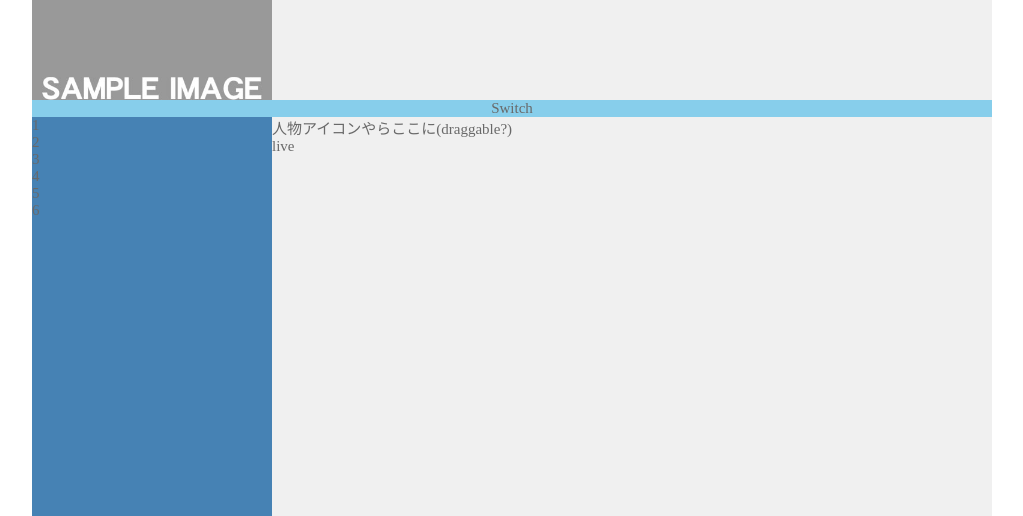
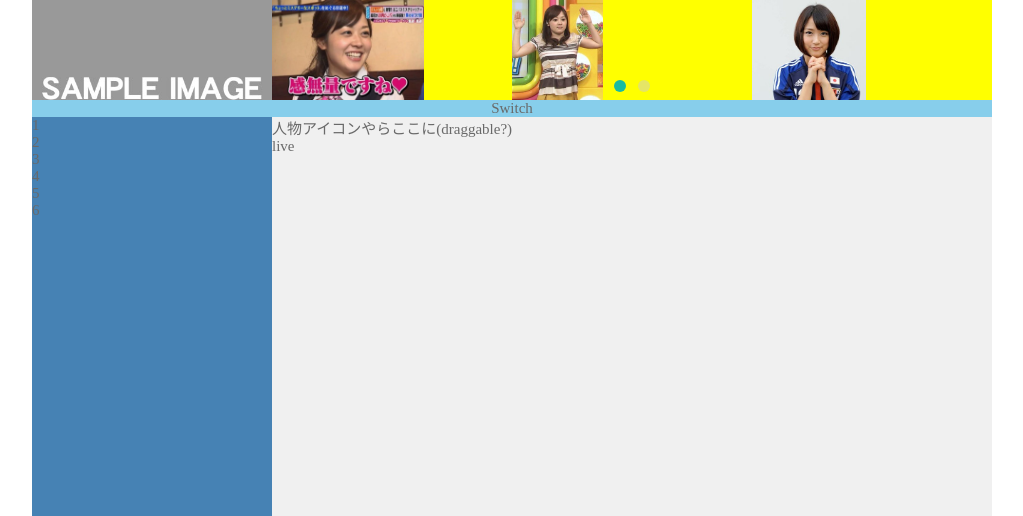
Before and after one commit to codeCrystalgeysers/halcinema, a PHP site: page / in a window 1280 px wide. Shown: the part 100-616 px from the top of the page, without its empty margins (128-1151 px from the left). Run offline with PHP 8.4, Linux system fonts and the light colour scheme.

Commit message:
若菜　映画リスト追加分
jquery反映されてないと思う

```diff
--- a/foot.php
+++ b/foot.php
@@ -62,6 +62,4 @@
     </nav>
     <section id="copyright"><p>Copyright &copy;codeCrstalgeysers All rights reserved.</p></section>
 </footer>
-<script src="js/jq2min.js"></script>
-<script src="js/common.js"></script>
 </html>
--- a/index.php
+++ b/index.php
@@ -2,6 +2,8 @@
 <meta charset="UTF-8">
 <meta name="Author" content="codeCrystalgeysers">
 <meta name="Keywords" content="HALCinema, ハルシネマ, 映画, えいが">
+<script src="js/jq2min.js"></script>
+<script src="js/common.js"></script>
 <script src="js/index.js"></script>
 <script src="js/topSlider.js"></script>
 <link rel="stylesheet" type="text/css" href="css/common.css">
@@ -19,7 +21,7 @@ include 'head.php';
         <ul class="slides">
             <li>
                 <figure>
-                    <img src="img/miura1.jpg" class="moviesPic" data-id="xxxxx" data-title="moviesTitle1" data-date-start="sTime1" data-date-end="eTime1">
+                    <img src="img/miura1.jpg" class="moviesPic" data-id="xxxxx1" data-title="moviesTitle1" data-date-start="sTime1" data-date-end="eTime1">
                     <figcaption class="moviesCap">
                         <span class="moviesTitle">映画タイトル</span>
                         <span class="moviesCategory">(カテゴリ表示の仕方は検討中)</span>
@@ -28,7 +30,7 @@ include 'head.php';
             </li>
             <li>
                 <figure>
-                    <img src="img/miura2.jpg" class="moviesPic" data-id="xxxxx" data-title="moviesTitle2" data-date-start="sTime2" data-date-end="eTime2">
+                    <img src="img/miura2.jpg" class="moviesPic" data-id="xxxxx2" data-title="moviesTitle2" data-date-start="sTime2" data-date-end="eTime2">
                     <figcaption class="moviesCap">
                         <span class="moviesTitle">映画タイトル</span>
                         <span class="moviesCategory">(カテゴリ表示の仕方は検討中)</span>
@@ -37,7 +39,7 @@ include 'head.php';
             </li>
             <li>
                 <figure>
-                    <img src="img/take.jpg" class="moviesPic" data-id="xxxxx" data-title="moviesTitle3" data-date-start="sTime3" data-date-end="eTime3">
+                    <img src="img/take.jpg" class="moviesPic" data-id="xxxxx3" data-title="moviesTitle3" data-date-start="sTime3" data-date-end="eTime3">
                     <figcaption class="moviesCap">
                         <span class="moviesTitle">映画タイトル</span>
                         <span class="moviesCategory">(カテゴリ表示の仕方は検討中)</span>
@@ -46,7 +48,7 @@ include 'head.php';
             </li>
             <li>
                 <figure>
-                    <img src="img/3pri.png" class="moviesPic" data-id="xxxxx" data-title="moviesTitle4" data-date-start="sTime4" data-date-end="eTime4">
+                    <img src="img/3pri.png" class="moviesPic" data-id="xxxxx4" data-title="moviesTitle4" data-date-start="sTime4" data-date-end="eTime4">
                     <figcaption class="moviesCap">
                         <span class="moviesTitle">映画タイトル</span>
                         <span class="moviesCategory">(カテゴリ表示の仕方は検討中)</span>
@@ -58,9 +60,33 @@ include 'head.php';
 	<div id="cinemaToggle">Switch</div>
 	<div id="cinemaList">
 	    <ul>
-	        <li><img src="img/sample.jpg"  data-id="xxxxx" data-title="eigaTitle" data-date-start="sTime" data-date-end="eTime"></li>
-	        <li><img src="img/sample.jpg"  data-id="xxxxx" data-title="eigaTitle" data-date-start="sTime" data-date-end="eTime"></li>
-	        <li><img src="img/sample.jpg"  data-id="xxxxx" data-title="eigaTitle" data-date-start="sTime" data-date-end="eTime"></li>
+	        <li>
+                <figure>
+                    <img src="img/take.jpg" class="moviesPic" data-id="xxxxx3" data-title="moviesTitle3" data-date-start="sTime3" data-date-end="eTime3">
+                    <figcaption class="moviesCap">
+                        <span class="moviesTitle">映画タイトル</span>
+                        <span class="moviesCategory">(カテゴリ表示の仕方は検討中)</span>
+                    </figcaption>
+                </figure>
+            </li>
+	        <li>
+                <figure>
+                    <img src="img/take.jpg" class="moviesPic" data-id="xxxxx3" data-title="moviesTitle3" data-date-start="sTime3" data-date-end="eTime3">
+                    <figcaption class="moviesCap">
+                        <span class="moviesTitle">映画タイトル</span>
+                        <span class="moviesCategory">(カテゴリ表示の仕方は検討中)</span>
+                    </figcaption>
+                </figure>
+            </li>
+	        <li>
+                <figure>
+                    <img src="img/take.jpg" class="moviesPic" data-id="xxxxx3" data-title="moviesTitle3" data-date-start="sTime3" data-date-end="eTime3">
+                    <figcaption class="moviesCap">
+                        <span class="moviesTitle">映画タイトル</span>
+                        <span class="moviesCategory">(カテゴリ表示の仕方は検討中)</span>
+                    </figcaption>
+                </figure>
+            </li>
 	    </ul>
 	</div>
 </div>
```
Also changed, not shown: img/human1.png (added), img/human2.png (added), img/human3.png (added).
